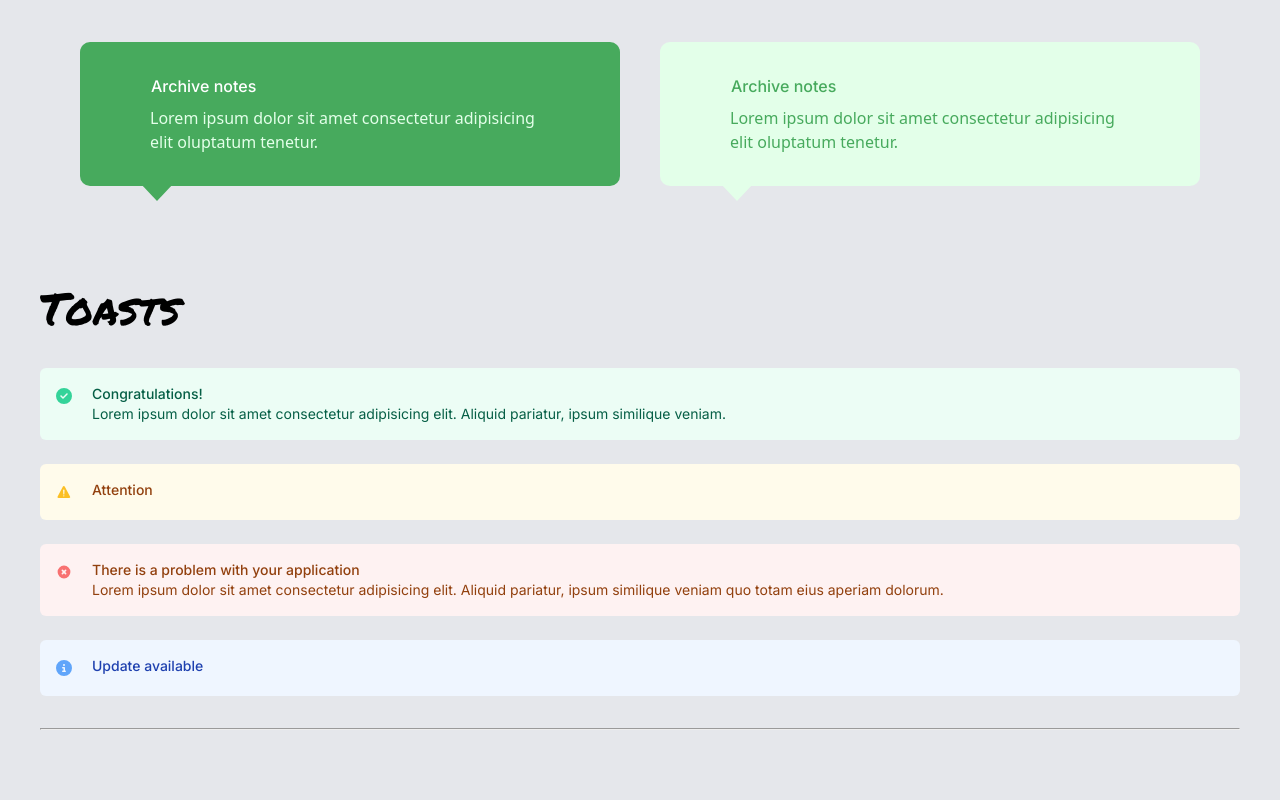
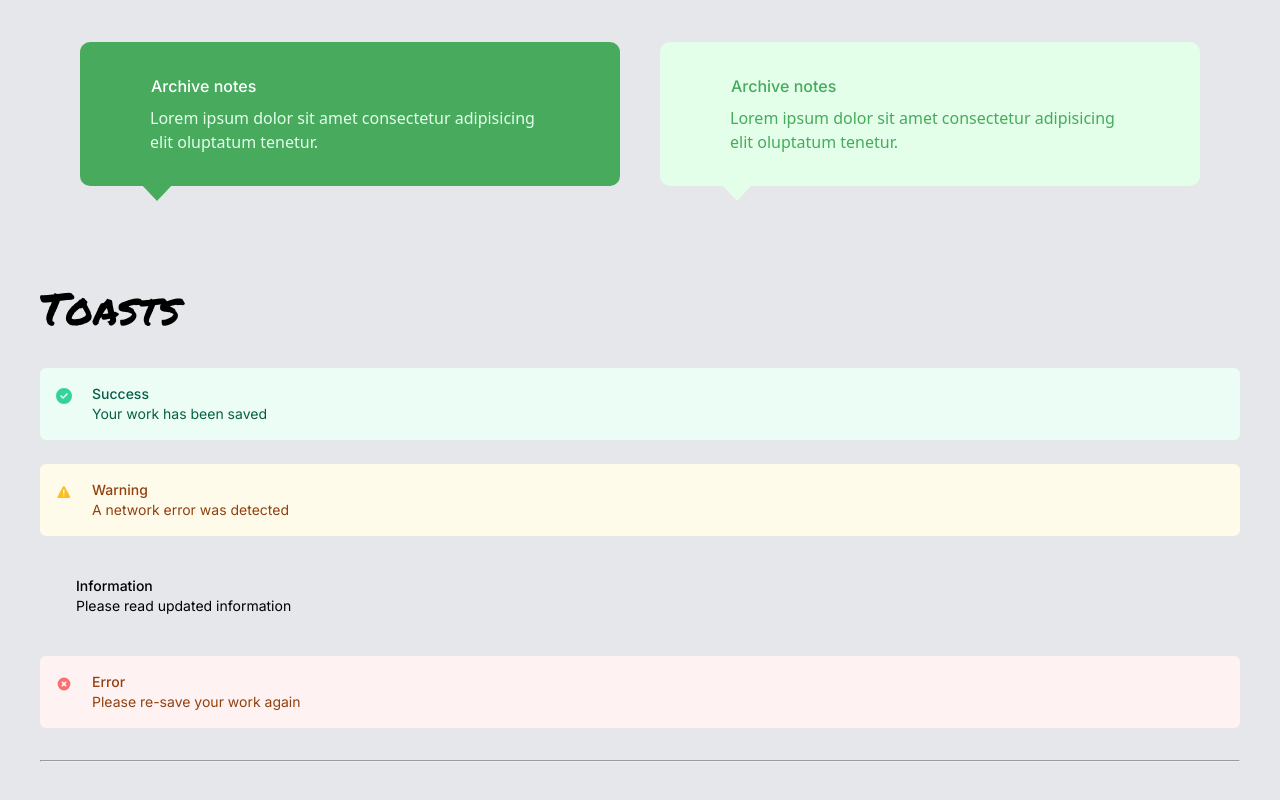
Before and after one commit to Petrasoderstrom1612/component-library, a React (Vite) app: page / in a window 1280 px wide. Shown: the part 3508-4308 px from the top of the page. Before the commit the page ends 4278 px from the top, so only its background shows below. Built offline with nearby package versions, Linux system fonts and the light colour scheme; some icons are missing.

Commit message:
App.jsx is ready

```diff
--- a/src/App.jsx
+++ b/src/App.jsx
@@ -118,13 +118,13 @@ function App() {
 
       <>
       <h1 className="h1-toasts">Toasts</h1>
-          <Banner status="success" title="Congratulations!" text="Lorem ipsum dolor sit amet consectetur adipisicing elit. Aliquid pariatur, ipsum similique veniam."/>
+          <Banner status="success" title="Success" text="Your work has been saved"/>
           <br />
-          <Banner status="warning" title="Attention"/>
+          <Banner status="warning" title="Warning" text="A network error was detected"/>
           <br />
-          <Banner status="error" title="There is a problem with your application" text="Lorem ipsum dolor sit amet consectetur adipisicing elit. Aliquid pariatur, ipsum similique veniam quo totam eius aperiam dolorum."/>
+          <Banner status="information" title="Information" text="Please read updated information"/>
           <br />
-          <Banner status="neutral" title="Update available"/>
+          <Banner status="error" title="Error" text="Please re-save your work again"/>
       <br />
       <hr/>
       </>
```
Also changed, not shown: src/toasts/toast.jsx (+21 -3 lines).
